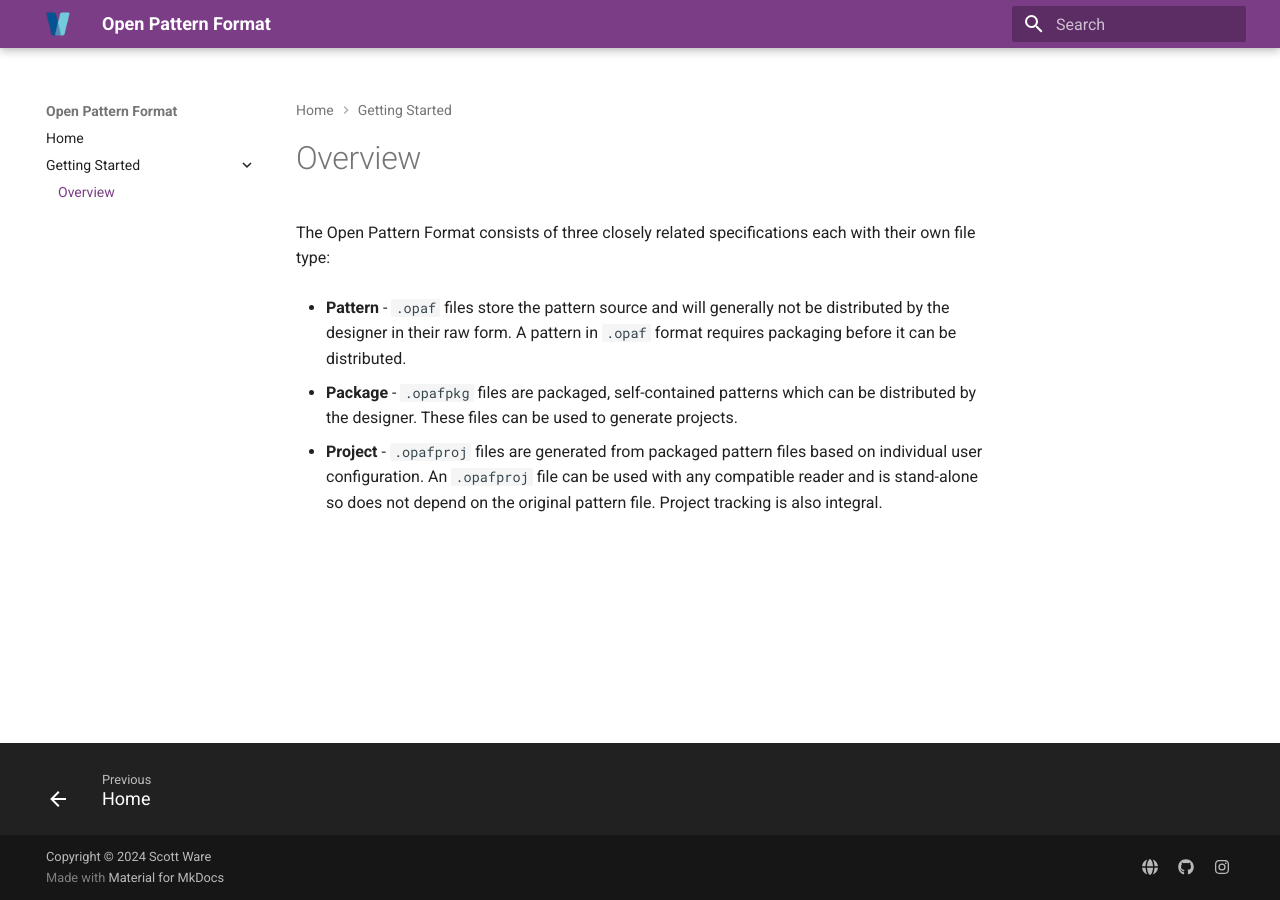
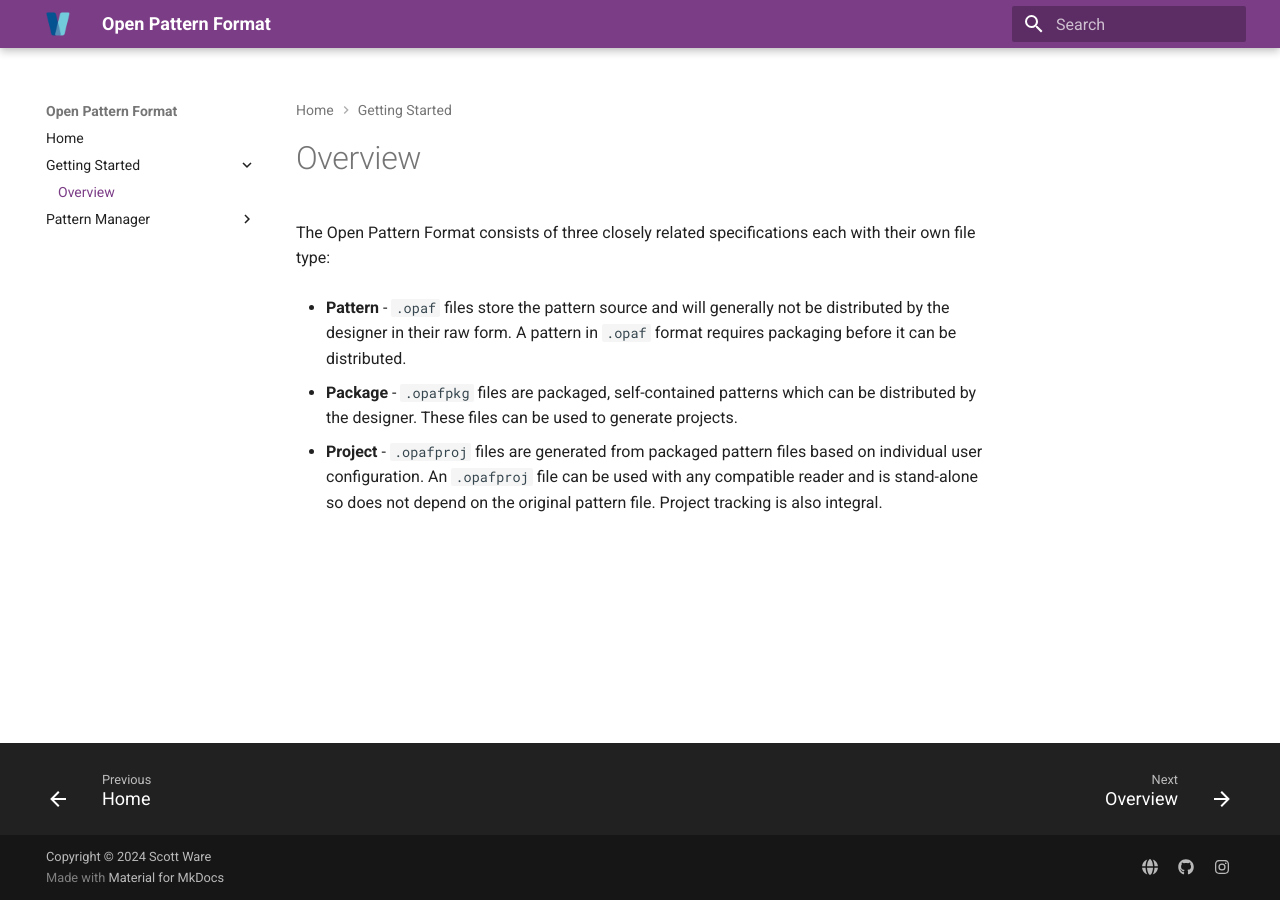
Before and after one commit to open-pattern-format/open-pattern-format.github.io, an MkDocs documentation site: the page built from docs/getting_started/overview.md, in a window 1280 px wide. Built offline with MkDocs 1.6.1 and Material for MkDocs 9.7.7, drawn with Linux system fonts in a browser that asks for light colours.

Commit message:
Add pattern manager section

```diff
--- a/mkdocs.yml
+++ b/mkdocs.yml
@@ -34,3 +34,5 @@ nav:
   - Home: index.md
   - Getting Started:
     - Overview: getting_started/overview.md
+  - Pattern Manager:
+    - Overview: pattern_manager/overview.md
```
Also changed, not shown: docs/pattern_manager/overview.md (added, +3 -0 lines).
